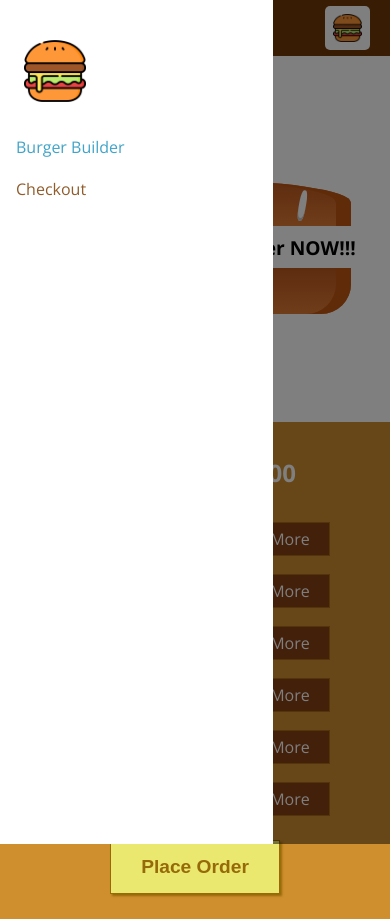
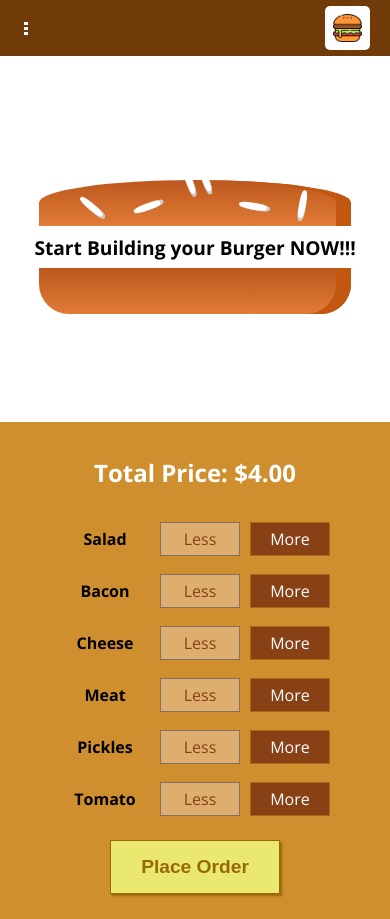
Before and after one commit to barbareshet/my-burger, a React app: page / in a window 390 px wide. Built offline with nearby package versions, Linux system fonts and the light colour scheme.

Commit message:
mobile menu trigger

```diff
--- a/src/components/Layout/Layout.js
+++ b/src/components/Layout/Layout.js
@@ -8,16 +8,19 @@ import SideMenu from "../Navigation/SideMenu/SideMenu";
 class Layout extends Component {
 
     state = {
-        showSideMenu: true
+        showSideMenu: false
     }
     sideMenuHandler = () => {
         this.setState({showSideMenu: false})
+    }
+    handleMenuClick = () => {
+        this.setState({showSideMenu: true})
     }
     render() {
 
         return (
             <AuxWrap>
-                <Toolbar/>
+                <Toolbar handleMenuClick={this.handleMenuClick}/>
                 <SideMenu
                     open={this.state.showSideMenu}
                     closed={this.sideMenuHandler}
--- a/src/components/Navigation/Toolbar/Toolbar.css
+++ b/src/components/Navigation/Toolbar/Toolbar.css
@@ -18,8 +18,27 @@
 .LogoWrap{
     height: 80%;
 }
+.MobileMenuTrigger{
+    display: flex;
+    flex-flow: column;
+    align-items: center;
+    justify-content: space-between;
+    gap: 2px;
+    padding: 5px;
+}
+.MobileMenuTrigger > div{
+    height: 1px;
+    background-color: #ffffff;
+    width: 100%;
+    padding: 1px;
+}
 @media screen and (max-width: 500px){
     .Toolbar nav{
         display: none;
     }
 }
+@media screen and (min-width: 501px){
+    .MobileMenuTrigger{
+        display: none;
+    }
+}
--- a/src/components/Navigation/Toolbar/Toolbar.js
+++ b/src/components/Navigation/Toolbar/Toolbar.js
@@ -5,7 +5,11 @@ import NavigationItems from "../NavigationItems/NavigationItems";
 const Toolbar = (props) => {
     return (
         <header className="Toolbar">
-            <div>Menu</div>
+            <div onClick={props.handleMenuClick} className="MobileMenuTrigger">
+                <div></div>
+                <div></div>
+                <div></div>
+            </div>
             <div className="LogoWrap">
                 <Logo/>
             </div>
```
